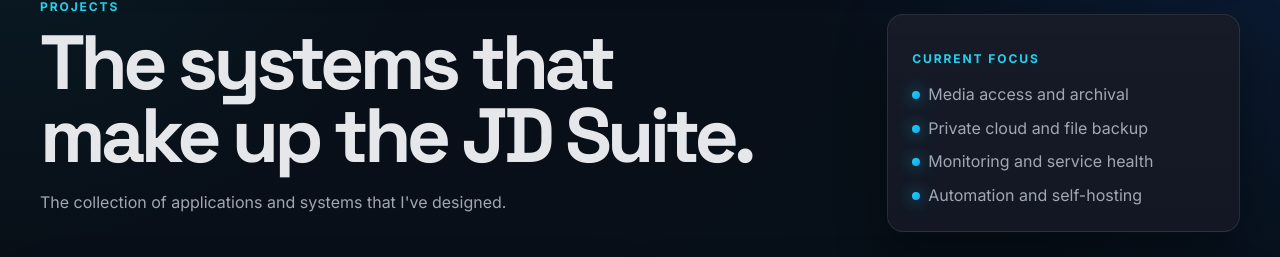
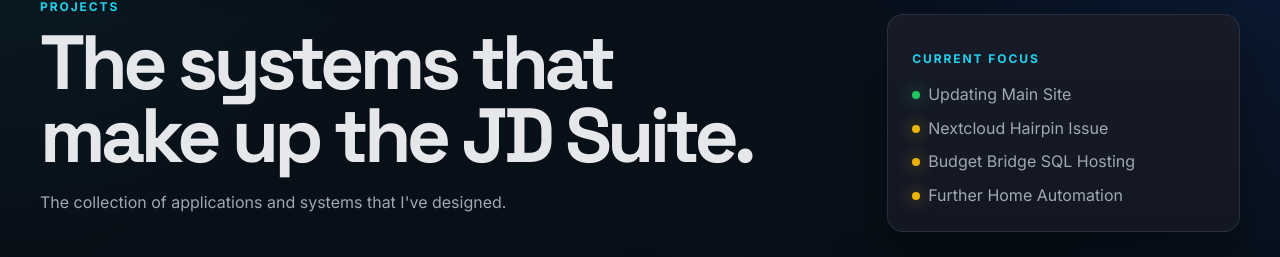
Before and after one commit to xxJLyricxx/theJDSuite, an Angular app: page /projects in a window 1280 px wide. Shown: the part 193-450 px from the top of the page. Built offline with nearby package versions, Linux system fonts and the light colour scheme.

Commit message:
projects update

```diff
--- a/src/app/pages/projects/projects.html
+++ b/src/app/pages/projects/projects.html
@@ -13,10 +13,10 @@
     <aside class="card projects-summary">
       <p class="eyebrow">Current focus</p>
       <ul class="summary-list">
-        <li>Media access and archival</li>
-        <li>Private cloud and file backup</li>
-        <li>Monitoring and service health</li>
-        <li>Automation and self-hosting</li>
+        <li class="curr">Updating Main Site</li>
+        <li class="hold">Nextcloud Hairpin Issue</li>
+        <li class="hold">Budget Bridge SQL Hosting</li>
+        <li class="hold">Further Home Automation</li>
       </ul>
     </aside>
   </header>
@@ -57,7 +57,6 @@
         </ul>
       </div>
     </article>
-
     <article class="card project-card project-card--core">
       <div class="project-card__brand project-card__brand--lotus">
         <img src="/assets/images/budget-bridge-logo.svg" alt="Budget Bridge Logo" />
--- a/src/app/pages/projects/projects.scss
+++ b/src/app/pages/projects/projects.scss
@@ -52,6 +52,21 @@
   border-radius: 50%;
   background: linear-gradient(135deg, var(--color-cyan), var(--color-blue-bright));
   box-shadow: 0 0 16px rgba(34, 211, 238, 0.7);
+}
+
+.summary-list li.curr::before {
+  background: rgb(34, 197, 94);
+  box-shadow: 0 0 16px rgba(34, 197, 94, 0.7);
+}
+
+.summary-list li.hold::before {
+  background: rgb(234, 179, 8);
+  box-shadow: 0 0 16px rgba(234, 179, 8, 0.7);
+}
+
+.summary-list li.focus::before {
+  background: rgb(59, 130, 246);
+  box-shadow: 0 0 16px rgba(59, 130, 246, 0.7);
 }
 
 .projects-grid {
```
